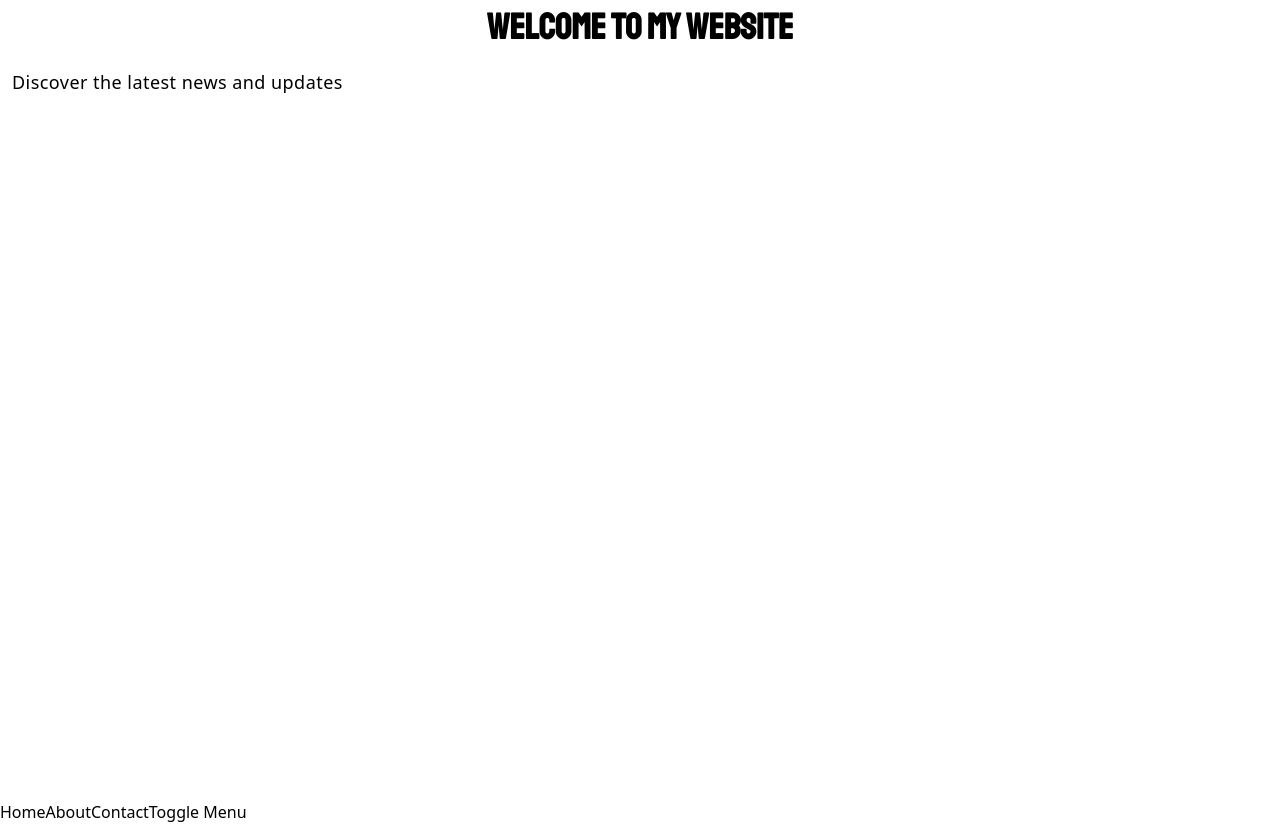
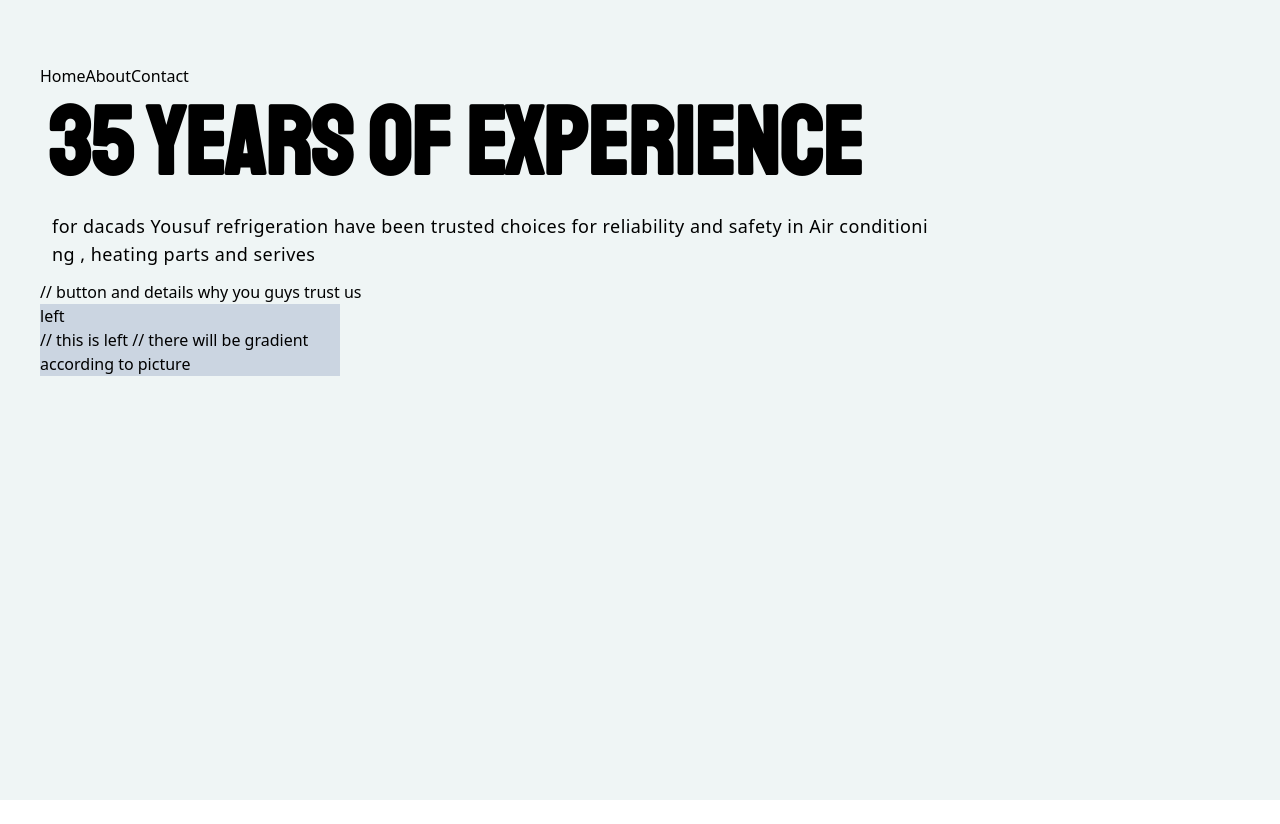
Before and after one commit to mdyousufhossain/MainProject, a React (Vite) app in the folder yusufRefre/: page / in a window 1280 px wide. After the commit the page ends 800 px from the top, so only its background shows below. Built offline with nearby package versions, Linux system fonts and the light colour scheme.

Commit message:
working on hero section layout

```diff
--- a/yusufRefre/src/component/App.jsx
+++ b/yusufRefre/src/component/App.jsx
@@ -8,7 +8,6 @@ function App() {
     <main>
       <Hero />
 
-      <NavBar />
     </main>
   );
 }
--- a/yusufRefre/src/component/Hero/Hero.jsx
+++ b/yusufRefre/src/component/Hero/Hero.jsx
@@ -1,13 +1,28 @@
 import React from 'react';
+import NavBar from '../NavBar/NavBar';
 
 function Hero() {
   return (
     <div className="section_L bg-primary">
-      <header>
-        <h1 className="MainTitle">Welcome to My Website</h1>
-        <p className="paragraph">Discover the latest news and updates</p>
-      </header>
+      <div className="bg-red-600">
 
+      </div>
+      <div className="container mx-auto py-16">
+        <NavBar />
+        <div className="flex flex-col">
+          <div className="w-full md:w-9/12">
+            <h1 className="MainTitle">35 years of experience</h1>
+            <p className="paragraph">for dacads Yousuf refrigeration have been trusted choices for reliability and safety in Air conditioning , heating parts and serives</p>
+
+            // button and details why you guys trust us
+          </div>
+          <div className=" md:w-1/4 bg-slate-300">
+            <h1>left </h1>
+            // this is left
+            // there will be gradient according to picture
+          </div>
+        </div>
+      </div>
     </div>
   );
 }
--- a/yusufRefre/src/component/NavBar/NavBar.jsx
+++ b/yusufRefre/src/component/NavBar/NavBar.jsx
@@ -5,10 +5,14 @@ function NavBar() {
   const [isOpen, setIsOpen] = useState(false);
 
   return (
-    <nav>
+    <nav className="z-10">
+      <div className="hidden md:block">
       <Link>Home</Link>
       <Link>About</Link>
       <Link>Contact</Link>
+      </div>
+
+      <div  className='text-right md:hidden'>
         <button onClick={() => setIsOpen(!isOpen)}>Toggle Menu</button>
         {isOpen && (
           <ul>
@@ -17,6 +21,7 @@ function NavBar() {
             <li><Link>Contact</Link></li>
           </ul>
         )}
+      </div>
     </nav>
   );
 }
--- a/yusufRefre/src/style.css
+++ b/yusufRefre/src/style.css
@@ -7,7 +7,7 @@
 
 @layer components{
     .MainTitle{
-        @apply text-4xl xs:text-8xl text-center font-title font-bold p-2 ;
+        @apply text-4xl xs:text-8xl marker:text-left  font-title font-bold p-2 ;
       };
 
     .paragraph{
```
Lines whose indentation alone changed are shown as unchanged.
